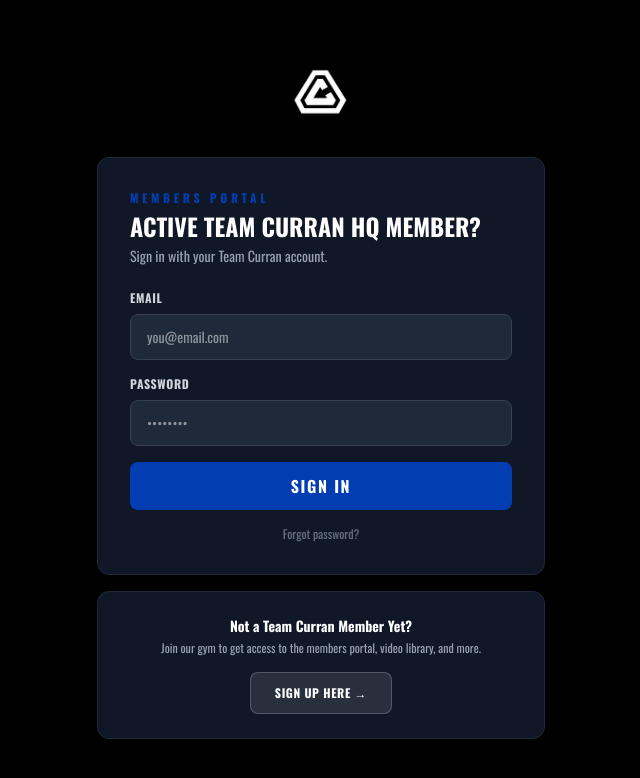
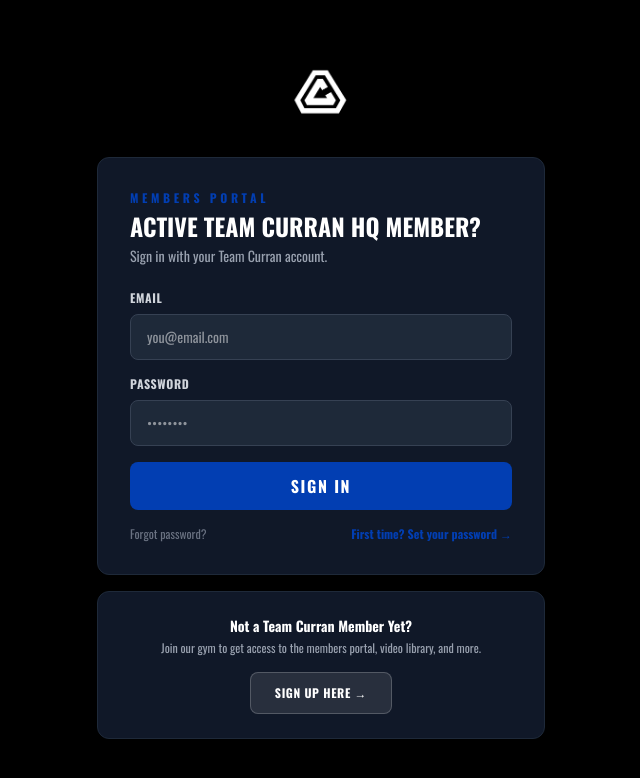
Before and after one commit to bigfrogbjj/teamcurran, a Next.js app: page /members/login in a window 1280 px wide. Shown: the top 778 px of the page, without its empty margins (319-959 px from the left). Built offline with nearby package versions, Linux system fonts and the light colour scheme.

Commit message:
Add first time password setup link to login page

```diff
--- a/app/members/login/page.tsx
+++ b/app/members/login/page.tsx
@@ -91,9 +91,10 @@ function LoginForm() {
           </button>
         </form>
 
-        <a href="/members/reset" className="block text-center text-gray-500 hover:text-brand text-xs mt-4 transition-colors">
-          Forgot password?
-        </a>
+        <div className="flex justify-between text-xs mt-4">
+          <a href="/members/reset" className="text-gray-500 hover:text-brand transition-colors">Forgot password?</a>
+          <a href="/members/reset" className="text-brand hover:text-blue-400 font-bold transition-colors">First time? Set your password →</a>
+        </div>
       </div>
 
       {/* ── Not a member yet ── */}
```
